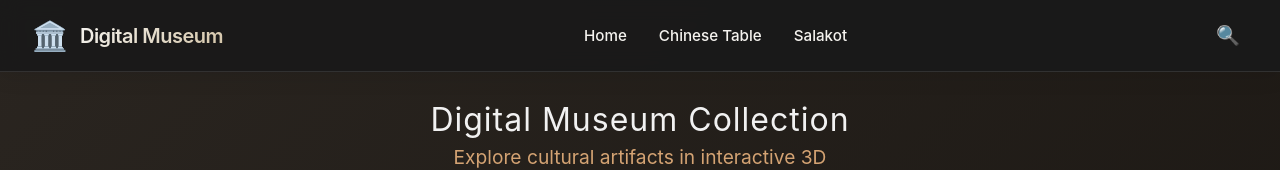
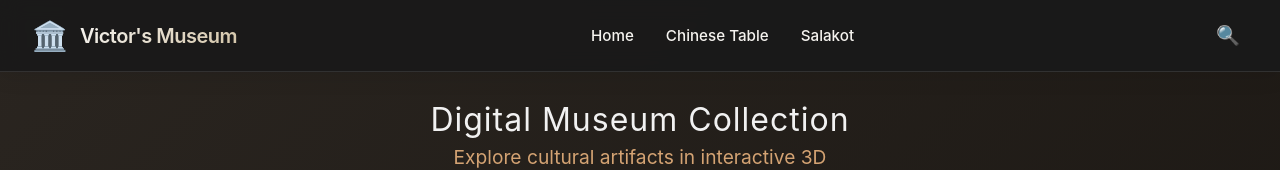
Before and after one commit to 12vblanco/museum-3d-app, a React (Vite) app: page / in a window 1280 px wide. Shown: the top 170 px of the page. Built offline with nearby package versions, Linux system fonts and the light colour scheme.

Commit message:
loading fix

```diff
--- a/src/components/Navbar.jsx
+++ b/src/components/Navbar.jsx
@@ -26,7 +26,7 @@ function Navbar() {
           handleLinkClick(); // Also close menu when logo is clicked
         }}>
           <div className="logo-icon">🏛️</div>
-          <span className="logo-text">Digital Museum</span>
+          <span className="logo-text">Victor's Museum</span>
         </div>
 
         <div className={`nav-menu ${isMenuOpen ? 'active' : ''}`}>
```
